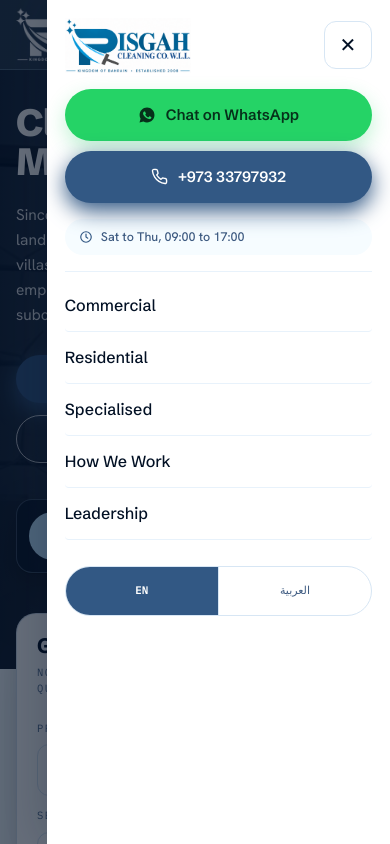
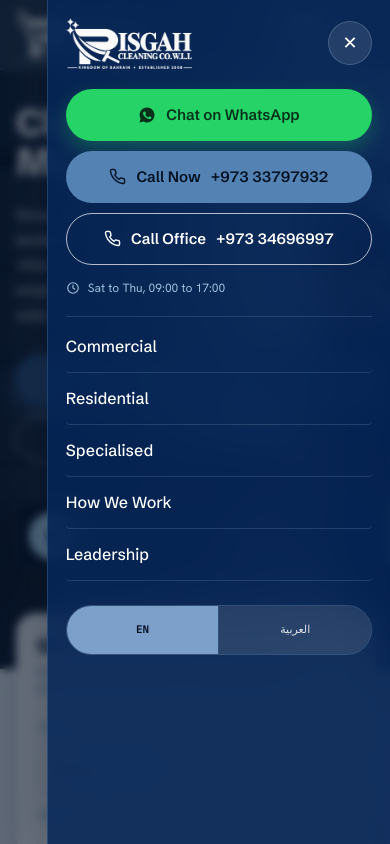
Before and after one commit to ayahaccs-cell/Pisgah-Cleaning, a Next.js app: page / in a window 390 px wide. Both pictures are taken after a click on the button 354 px from the left and 34 px from the top of the page. Shown: the top 844 px of the page. Built offline with nearby package versions, Linux system fonts and the light colour scheme.

Commit message:
Add files via upload

```diff
--- a/src/components/layout/MobileDrawer.tsx
+++ b/src/components/layout/MobileDrawer.tsx
@@ -4,18 +4,42 @@
 import { useEffect, useRef } from 'react';
 import { siteConfig } from '@/config/siteConfig';
 import { useLocale } from '@/context/LocaleProvider';
-import { callPrimaryHref, generateWhatsAppLink } from '@/lib/whatsapp';
+import { callOfficeHref, callPrimaryHref, generateWhatsAppLink } from '@/lib/whatsapp';
 import { Button } from '@/components/ui/Button';
 import { LocaleSwitcher } from '@/components/ui/LocaleSwitcher';
 import { ClockIcon, PhoneIcon, WhatsAppIcon } from '@/components/ui/Icons';
 import { NAV_LINKS } from './Navbar';
 
 /**
- * Slide-out menu.
+ * Slide-out menu. Frosted navy glass.
  *
  * Enters from the inline end, which is the right in LTR and the left in RTL.
  * The panel is positioned with inset-inline-end and translated on a sign that
- * follows the reading direction, so no second layout exists for Arabic.
+ * follows the reading direction, so no second layout exists for Arabic. Its
+ * leading edge is border-s, not border-l, so the hairline lands on the left in
+ * English and on the right in Arabic with no override.
+ *
+ * Surface: S5 at 85 percent with backdrop-blur-xl, over an S6 scrim at 60
+ * percent that carries its own light blur. A more opaque S5 sits underneath as
+ * the fallback where backdrop-filter is unsupported, so the panel is never
+ * see-through on an older engine.
+ *
+ * Contrast, measured against the worst case, which is the drawer opened over a
+ * white section:
+ *
+ *   composite panel surface   #14315E
+ *   white                     12.88:1
+ *   S1 #C1E8FF                 9.97:1
+ *   S1 at 80 percent           6.95:1
+ *   S3 fill vs the panel       3.23:1   passes SC 1.4.11 for a control
+ *   S2 fill vs the panel       4.75:1
+ *
+ * Every ring inside the panel is focus-ring-ink, because the S4 ring that
+ * serves light grounds measures 2.01:1 against S5 and would vanish here.
+ *
+ * Nothing here is shared with the desktop header except NAV_LINKS and the
+ * LocaleSwitcher 'panel' tone, and that tone is used in this file and nowhere
+ * else, so the desktop bar is untouched by this refactor.
  */
 
 type Props = { open: boolean; onClose: () => void };
@@ -73,7 +97,7 @@
       <div
         onClick={onClose}
         aria-hidden="true"
-        className={`fixed inset-0 z-[190] bg-ink/60 u-surface-out ${
+        className={`fixed inset-0 z-[190] bg-ink/60 backdrop-blur-sm u-surface-out ${
           open ? 'visible opacity-100 u-surface-in' : 'invisible opacity-0'
         }`}
         style={{ transitionProperty: 'opacity, visibility' }}
@@ -86,17 +110,20 @@
         aria-modal="true"
         aria-label={t.nav.mobile}
         aria-hidden={!open}
-        className={`fixed inset-y-0 end-0 z-[200] flex w-[min(88%,360px)] flex-col overflow-y-auto bg-white p-[18px] shadow-drawer u-surface-out transform-gpu ${
+        className={`fixed inset-y-0 end-0 z-[200] flex w-[min(88%,360px)] flex-col overflow-y-auto border-s border-navy-50/15 bg-blue/95 p-[18px] text-white shadow-drawer backdrop-blur-xl u-surface-out transform-gpu supports-[backdrop-filter]:bg-blue/85 ${
           open ? 'u-surface-in' : ''
         }`}
         style={{ transform: open ? 'translateX(0)' : hidden }}
       >
-        <div className="mb-4 flex items-center justify-between gap-3">
+        <div className="mb-5 flex items-center justify-between gap-3">
+          {/* The white knockout on transparency, the same file the header uses.
+              No plate, no border, no fill behind it. */}
           <Image
-            src={siteConfig.company.logo}
+            src={siteConfig.company.logoLight}
             alt={siteConfig.company.legalName}
-            width={344}
-            height={148}
+            width={1200}
+            height={481}
+            sizes="126px"
             className="h-auto w-[126px]"
           />
           <button
@@ -104,14 +131,15 @@
             type="button"
             onClick={onClose}
             aria-label={t.a11y.closeMenuLabel}
-            className="focus-ring-light u-press tap flex h-12 w-12 flex-none items-center justify-center rounded-xl border border-hairline bg-white text-xl leading-none text-ink"
+            className="focus-ring-ink u-press tap flex h-11 w-11 flex-none items-center justify-center rounded-full border border-navy-50/20 bg-white/10 text-lg leading-none text-white transition-colors duration-fast ease-feedback hover:bg-white/20"
           >
             &#10005;
           </button>
         </div>
 
-        {/* Direct actions are pinned above the links, not below them. */}
-        <div className="mb-4 grid gap-2.5">
+        {/* Direct actions are pinned above the links, not below them. Three
+            steps of emphasis: WhatsApp, the 24/7 line, then the office line. */}
+        <div className="grid gap-2.5">
           <Button
             href={waHref}
             external
@@ -123,37 +151,60 @@
             <WhatsAppIcon size={18} />
             {t.cta.whatsapp}
           </Button>
+
+          {/* S3 fill carrying S6 type. White on S3 is only 3.98:1, so the label
+              is ink here, exactly as it is on the emergency section button. */}
           <Button
             href={callPrimaryHref()}
-            variant="primary"
+            variant="teal"
             size="block"
             className="min-h-[52px]"
             aria-label={t.a11y.callPrimary}
           >
             <PhoneIcon size={17} />
-            <span dir="ltr">{siteConfig.contact.primaryPhone.display}</span>
+            {t.cta.callNow}
+            <span dir="ltr" className="tabular-nums">
+              {siteConfig.contact.primaryPhone.display}
+            </span>
+          </Button>
+
+          <Button
+            href={callOfficeHref()}
+            variant="outline"
+            size="block"
+            className="min-h-[52px]"
+            aria-label={t.a11y.callOfficeLabel}
+          >
+            <PhoneIcon size={17} />
+            {t.cta.callOffice}
+            <span dir="ltr" className="tabular-nums">
+              {siteConfig.contact.secondaryPhone.display}
+            </span>
           </Button>
         </div>
 
-        <p className="mb-4 inline-flex items-center gap-2 rounded-full bg-paper px-3.5 py-2 text-[12.5px] font-medium text-muted">
-          <ClockIcon size={14} className="flex-none text-deep" />
+        <p className="mt-4 inline-flex items-center gap-2 text-xs leading-tight text-navy-50/80">
+          <ClockIcon size={14} className="flex-none" />
           {siteConfig.contact.hours.office}
         </p>
 
-        <nav aria-label={t.nav.mobile} className="flex flex-col border-t border-hairline-soft pt-2">
+        <nav
+          aria-label={t.nav.mobile}
+          className="mt-5 flex flex-col border-t border-navy-50/15 pt-1"
+        >
           {NAV_LINKS.map((link) => (
             <a
               key={link.key}
               href={link.href}
               onClick={onClose}
-              className="focus-ring-light flex min-h-[52px] items-center rounded border-b border-hairline-soft font-display text-base font-medium text-body"
+              className="focus-ring-ink flex min-h-[52px] items-center rounded border-b border-navy-50/15 py-3 font-display text-base font-medium text-white transition-colors duration-fast ease-feedback hover:text-navy-50"
             >
               {t.nav[link.key]}
             </a>
           ))}
         </nav>
 
-        <div className="mt-[18px] pt-2">
+        <div className="mt-5 pt-1">
           <LocaleSwitcher tone="panel" className="w-full" />
         </div>
       </aside>
--- a/src/components/ui/LocaleSwitcher.tsx
+++ b/src/components/ui/LocaleSwitcher.tsx
@@ -17,7 +17,7 @@
  */
 
 type Props = {
-  /** 'bar' sits on the glass header. 'panel' sits in the drawer. */
+  /** 'bar' sits on the glass header. 'panel' sits in the glass drawer. */
   tone?: 'bar' | 'panel';
   className?: string;
 };
@@ -30,14 +30,27 @@
 export function LocaleSwitcher({ tone = 'bar', className = '' }: Props) {
   const { locale, t } = useLocale();
 
-  /* 'bar' sits on the deep glass header, so the idle state is S1 at 80 percent
-     and the active state is a white pill with an S5 label at 14.71:1. */
-  const shell = tone === 'bar' ? 'border-navy-50/35' : 'border-hairline w-full';
-  const idle = tone === 'bar' ? 'text-navy-50/80 hover:text-white' : 'text-muted';
+  /* Both tones now sit on a deep translucent surface, so both are built the
+     same way: an S1 idle label and a filled active pill carrying dark type.
+
+     'bar' is the header: a white pill with an S5 label, 14.71:1.
+     'panel' is the drawer: an S2 pill with S6 type, 7.03:1, and the pill fill
+     itself measures 4.75:1 against the drawer glass so the selected state is
+     visible as a shape and not only as a colour. S3 was the other option in
+     the brief, but S3 as a fill drops the ink label to 4.79:1 and the pill
+     itself to 3.23:1 against the panel, so S2 is the safer of the two.
+
+     'panel' takes the ink ring rather than the light ring, because the S4 ring
+     that serves white grounds measures 2.01:1 against S5. */
+  const shell = tone === 'bar' ? 'border-navy-50/35' : 'border-navy-50/20 w-full';
+  const idle =
+    tone === 'bar'
+      ? 'text-navy-50/80 hover:text-white'
+      : 'bg-white/10 text-white/85 hover:text-white';
   const active =
-    tone === 'bar' ? 'bg-white text-blue font-semibold' : 'bg-deep text-white font-semibold';
+    tone === 'bar' ? 'bg-white text-blue font-semibold' : 'bg-cyan text-ink font-semibold';
   const height = tone === 'bar' ? 'min-h-[44px]' : 'min-h-[48px] flex-1';
-  const focus = tone === 'bar' ? 'focus-ring-ink' : 'focus-ring-light';
+  const focus = 'focus-ring-ink';
 
   return (
     <div
@@ -52,7 +65,9 @@
             {index > 0 && (
               <span
                 aria-hidden="true"
-                className={`w-px self-stretch ${tone === 'bar' ? 'bg-navy-50/35' : 'bg-hairline'}`}
+                className={`w-px self-stretch ${
+              tone === 'bar' ? 'bg-navy-50/35' : 'bg-navy-50/20'
+            }`}
               />
             )}
             <Link
```
Also changed, not shown: 1 other file (tests, documents, lock files or other folders).
